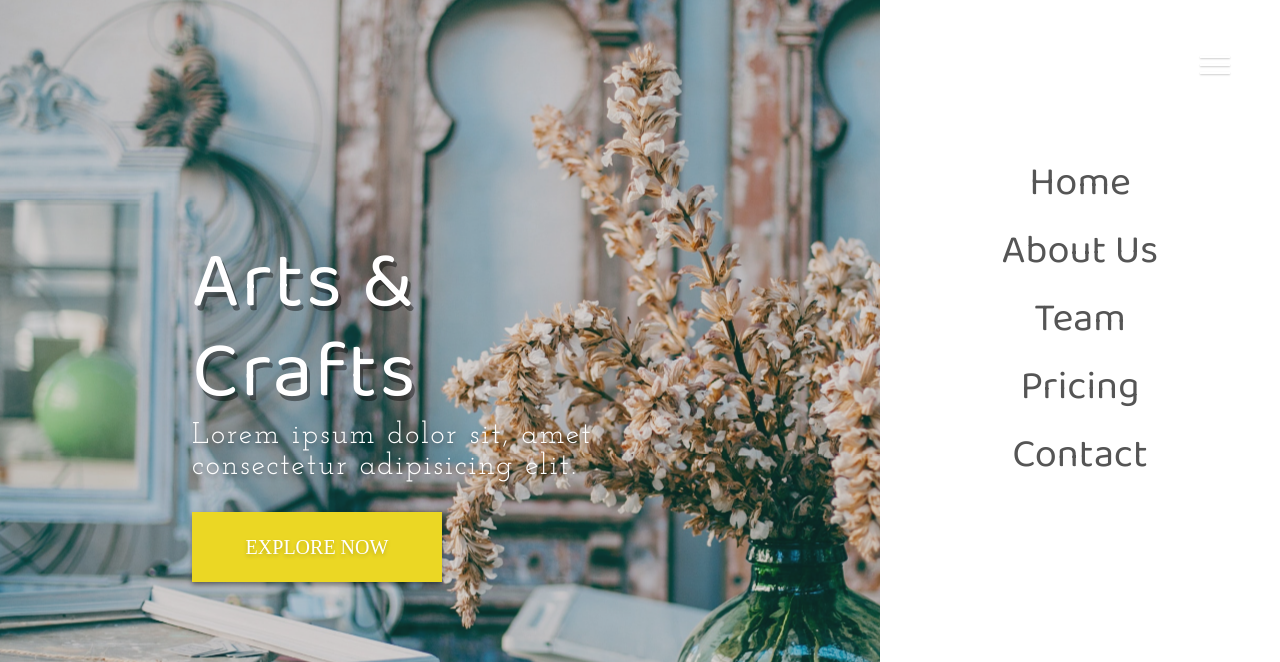
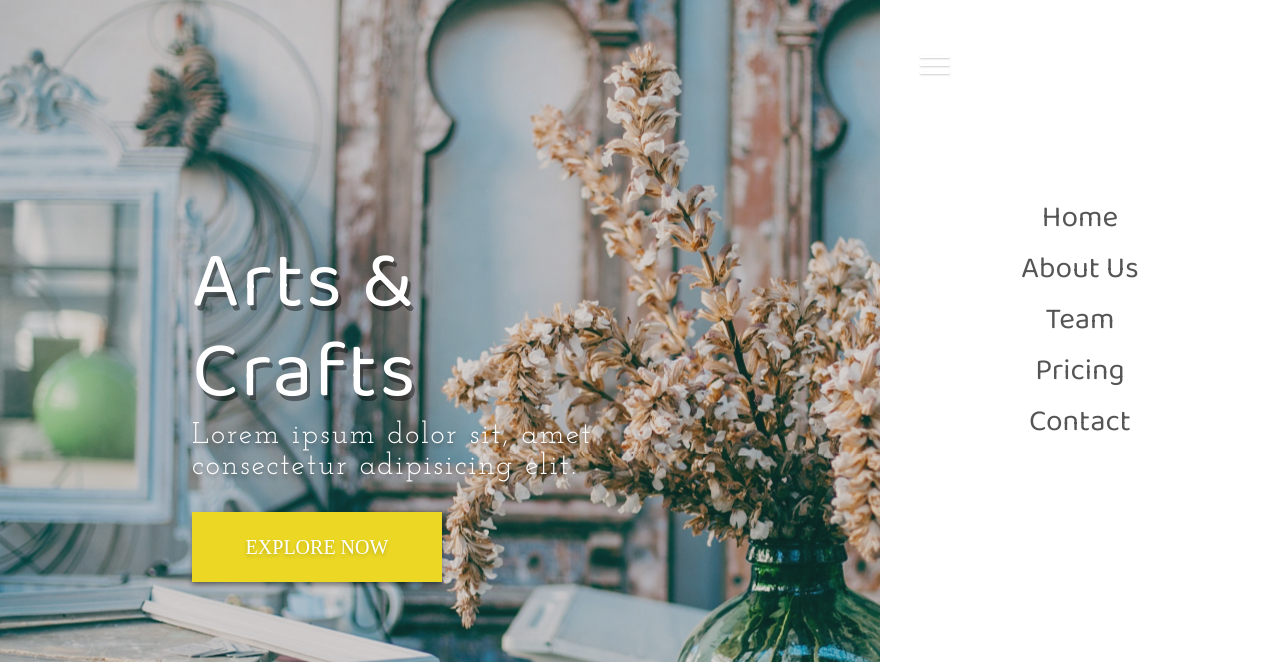
Before and after one commit to dajalac/arts_and_crafts, a plain HTML site: page index.html in a window 1280 px wide. Both pictures are taken after a click on the element 1215 px from the left and 65 px from the top of the page. Shown: the top 662 px of the page. Drawn offline with Linux system fonts and the light colour scheme; a web font is replaced by a local one.

Commit message:
navbar moving

```diff
--- a/script.js
+++ b/script.js
@@ -0,0 +1,13 @@
+
+
+
+/*let hamburgerMenu = document.querySelector(".hamburger-menu");
+let container = document.querySelector(".container");
+
+hamburgerMenu.addEventListener("click",()=>{
+    container.classList.toggle("change");
+});*/
+
+document.querySelector(".hamburger-menu").addEventListener("click", () => {
+    document.querySelector(".container").classList.toggle("change");
+  });
--- a/style.css
+++ b/style.css
@@ -13,7 +13,7 @@ html{
 
 /***********HEADER**************/
 
-.hamburger-menu{
+.hamburger-menu {
     width: 3rem;
     height: 3rem;
     position: fixed;
@@ -24,9 +24,15 @@ html{
     flex-direction: column;
     justify-content: space-evenly;
     cursor: pointer;
+    transition: right 0.7s;
   }
 
-  .line{
+  .change .hamburger-menu{
+      right: 33rem;
+  }
+
+
+.line{
       width: 100%;
       height: 0.2rem;
       background-color: #fff;
@@ -136,8 +142,12 @@ html{
     height: 100vh;
     position: fixed;
     top:0;
-    right: 0;
+    right: -40rem;
     background-color: #fff;
+}
+
+.change .sidebar {
+    right : 0;
 }
 
 .menu{
@@ -154,7 +164,7 @@ html{
 
 .menu-link{
     font-family: 'Baloo Da 2', serif;
-    font-size: 4rem;
+    font-size: 3rem;
     color: #555;
     position: relative;
 
@@ -170,6 +180,10 @@ html{
     overflow: hidden;
     white-space: nowrap;
     transition: width 0.3s ease-in-out ;
+}
+
+.menu-link:hover::before{
+    width: 100%;
 }
 
 .social-media{
```
